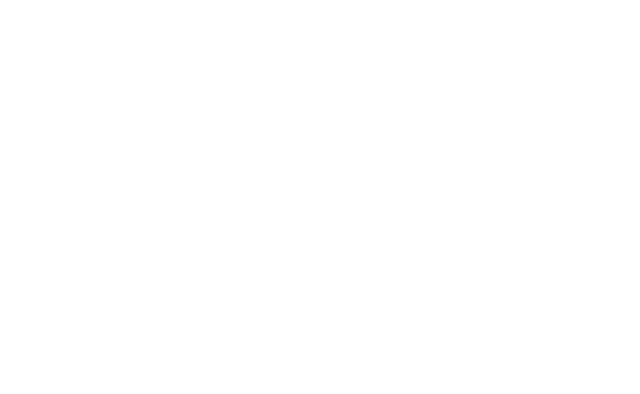
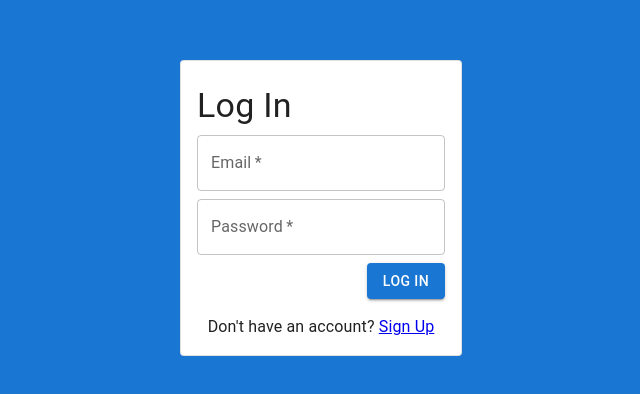
Before and after one commit to tmq-jeremy-andrews/sayit, a React (Create React App) app in the folder frontend/: page /login in a window 1280 px wide. Before the commit this address had no page. Shown: the part 192-586 px from the top of the page, without its empty margins (319-959 px from the left). Built offline with nearby package versions, Linux system fonts and the light colour scheme.

Commit message:
Adds login page and route

```diff
--- a/frontend/src/App.js
+++ b/frontend/src/App.js
@@ -1,6 +1,7 @@
 import { BrowserRouter, Routes, Route } from "react-router-dom";
 
 // Import Pages
+import Login from "./pages/Login";
 
 // Import Components
 // Components go here
@@ -10,6 +11,7 @@
     <div className="App">
       <BrowserRouter>
         <Routes>
+          <Route path="/login" element={<Login />} />
         </Routes>
       </BrowserRouter>
     </div>
--- /dev/null
+++ b/frontend/src/pages/Login.js
@@ -0,0 +1,105 @@
+import { useState } from "react";
+import { Link, Navigate } from "react-router-dom";
+import {
+  Typography,
+  TextField,
+  Button,
+  Grid,
+  Paper,
+  Box,
+  Alert,
+} from "@mui/material";
+
+const Login = () => {
+  const [email, setEmail] = useState("");
+  const [password, setPassword] = useState("");
+  // TODO Add hooks for login
+  // TODO Add hooks for auth context
+
+  // TODO add check for redirecting to homepage if a user is already logged in
+
+  const handleSubmit = async (event) => {
+    event.preventDefault();
+    // TODO Handle login using login hook
+  };
+
+  return (
+    <Grid
+      container
+      spacing={0}
+      direction="column"
+      alignItems="center"
+      justifyContent="center"
+      sx={{
+        minHeight: "100vh",
+        bgcolor: "primary.main",
+      }}
+    >
+      <Grid item xs={3}>
+        <Paper variant="outlined" sx={{ p: 1 }}>
+          <div className="login-wrapper">
+            <Typography variant="h4" sx={{ mt: 2, ml: 1, mr: 1 }}>
+              Log In
+            </Typography>
+            <form className="signup" onSubmit={handleSubmit}>
+              <TextField
+                type="email"
+                required
+                label="Email"
+                onChange={(event) => setEmail(event.target.value)}
+                sx={{ mt: 1, ml: 1, mr: 1 }}
+                value={email}
+              />
+              <br />
+              <TextField
+                type="password"
+                required
+                label="Password"
+                onChange={(event) => setPassword(event.target.value)}
+                sx={{ mt: 1, ml: 1, mr: 1 }}
+                value={password}
+              />
+              {/*}
+              {error && (
+                <Alert severity="error" sx={{ mt: 1, ml: 1, mr: 1 }}>
+                  {error}
+                </Alert>
+              )}
+              {message && (
+                <Alert severity="success" sx={{ mt: 1, ml: 1, mr: 1 }}>
+                  {message}
+                </Alert>
+              )}
+              {*/}
+              <Box
+                display="flex"
+                justifyContent="flex-end"
+                alignItems="flex-end"
+              >
+                <Button
+                  type="submit"
+                  variant="contained"
+                  sx={{ mr: 1, mb: 1, mt: 1 }}
+                >
+                  Log In
+                </Button>
+              </Box>
+              <Box
+                display="flex"
+                justifyContent="center"
+                alignItems="center"
+                sx={{ mt: 1, mb: 1 }}
+              >
+                <Typography>
+                  Don't have an account? <Link to="/signup">Sign Up</Link>
+                </Typography>
+              </Box>
+            </form>
+          </div>
+        </Paper>
+      </Grid>
+    </Grid>
+  );
+};
+
+export default Login;
```
